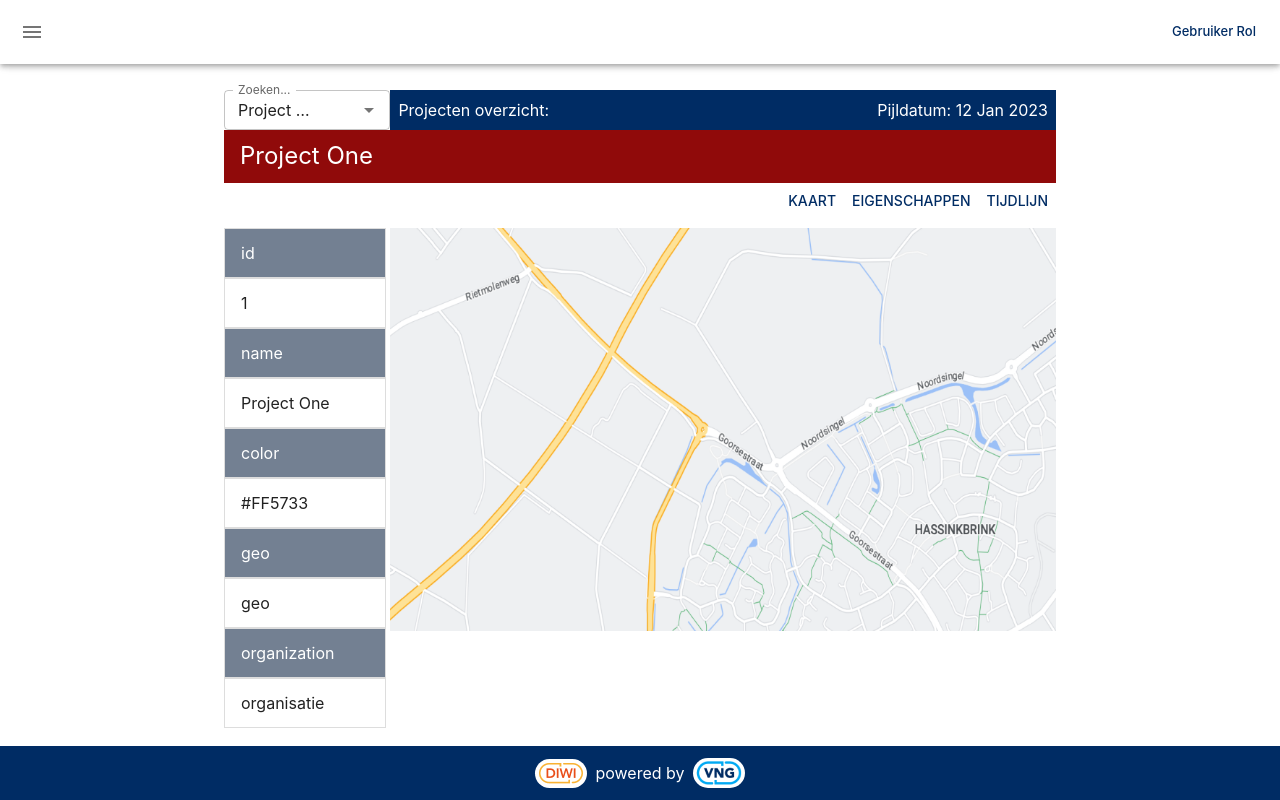
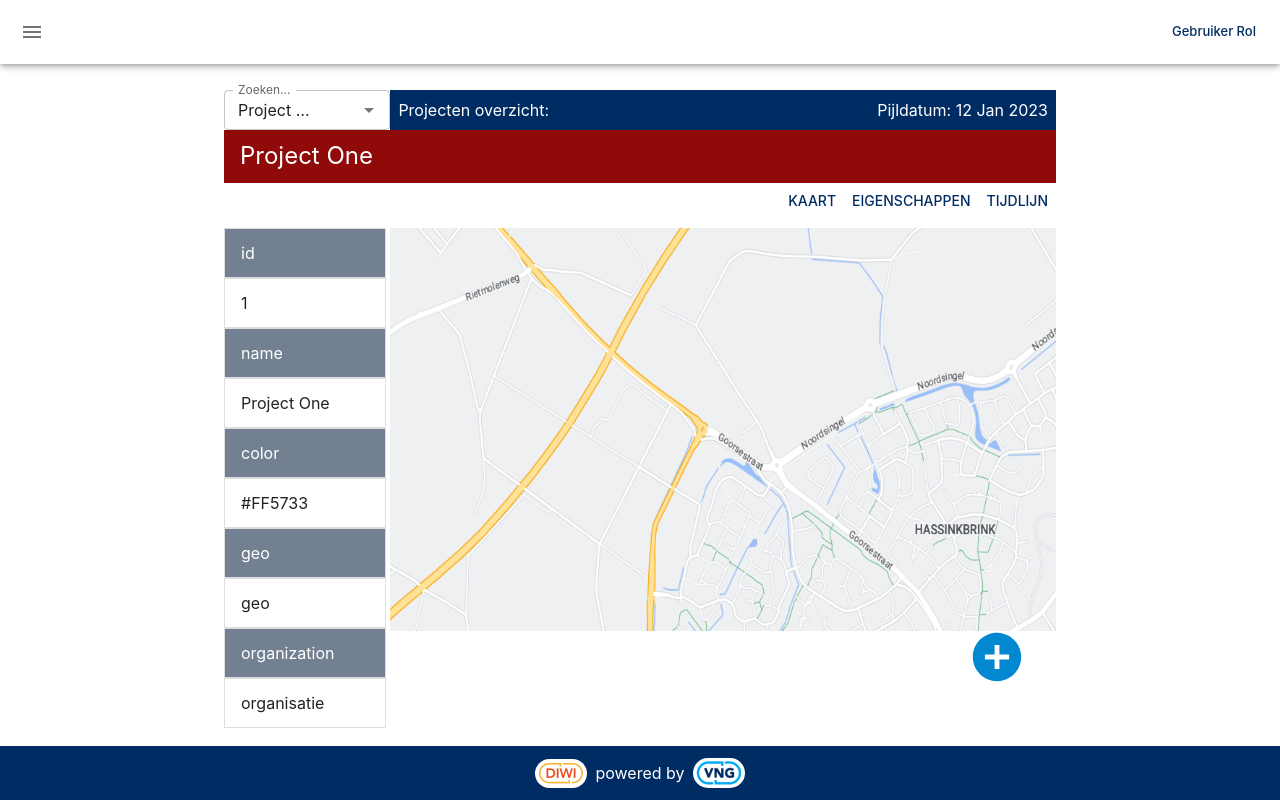
Before and after one commit to VNG-Realisatie/DIWI, a React (Create React App) app in the folder frontend/: page /projects/1 in a window 1280 px wide. Built offline with nearby package versions, Linux system fonts and the light colour scheme.

Commit message:
Add create icon in to details page

```diff
--- a/frontend/src/pages/ProjectDetail.tsx
+++ b/frontend/src/pages/ProjectDetail.tsx
@@ -8,7 +8,8 @@ import ProjectContext from "../context/ProjectContext";
 import AddCircleIcon from '@mui/icons-material/AddCircle';
 import timeLineImg from "../assets/temp/timeline.png";
 import { DataGrid, GridColDef, GridEditCellValueParams } from "@mui/x-data-grid";
-
+import { useNavigate } from "react-router-dom";
+import * as Paths from "../Paths"
 const columns: GridColDef[] = [
   { field: "id", headerName: "ID", width: 90 },
   {
@@ -39,13 +40,9 @@ const columns: GridColDef[] = [
 export const ProjectDetail = () => {
   const { selectedProject } = useContext(ProjectContext);
   const[selectedType,setSelectedType]=useState<"map"|"characteristics"|"timeline">("map")
-  const handleCellEditChange = (params: GridEditCellValueParams) => {
-    // Handle cell edit changes here
-    console.log('Cell value changed:', params);
-
-  };
+const navigate=useNavigate();
   return (
-    <Stack direction="column" justifyContent="space-between" maxHeight="81vh">
+    <Stack direction="column" justifyContent="space-between" maxHeight="81vh" position="relative">
       <Stack
         direction="row"
         justifyContent="flex-start"
@@ -113,6 +110,9 @@ export const ProjectDetail = () => {
           console.log(updatedRow)
         }
       />}
+      <Box position="absolute" right="30px" bottom="44px" sx={{cursor:"pointer"}} onClick={()=>navigate(Paths.projectAdd.path)}>
+        <AddCircleIcon color="info" sx={{fontSize:"58px"}}/>
+      </Box>
     </Stack>
   );
 };
```
